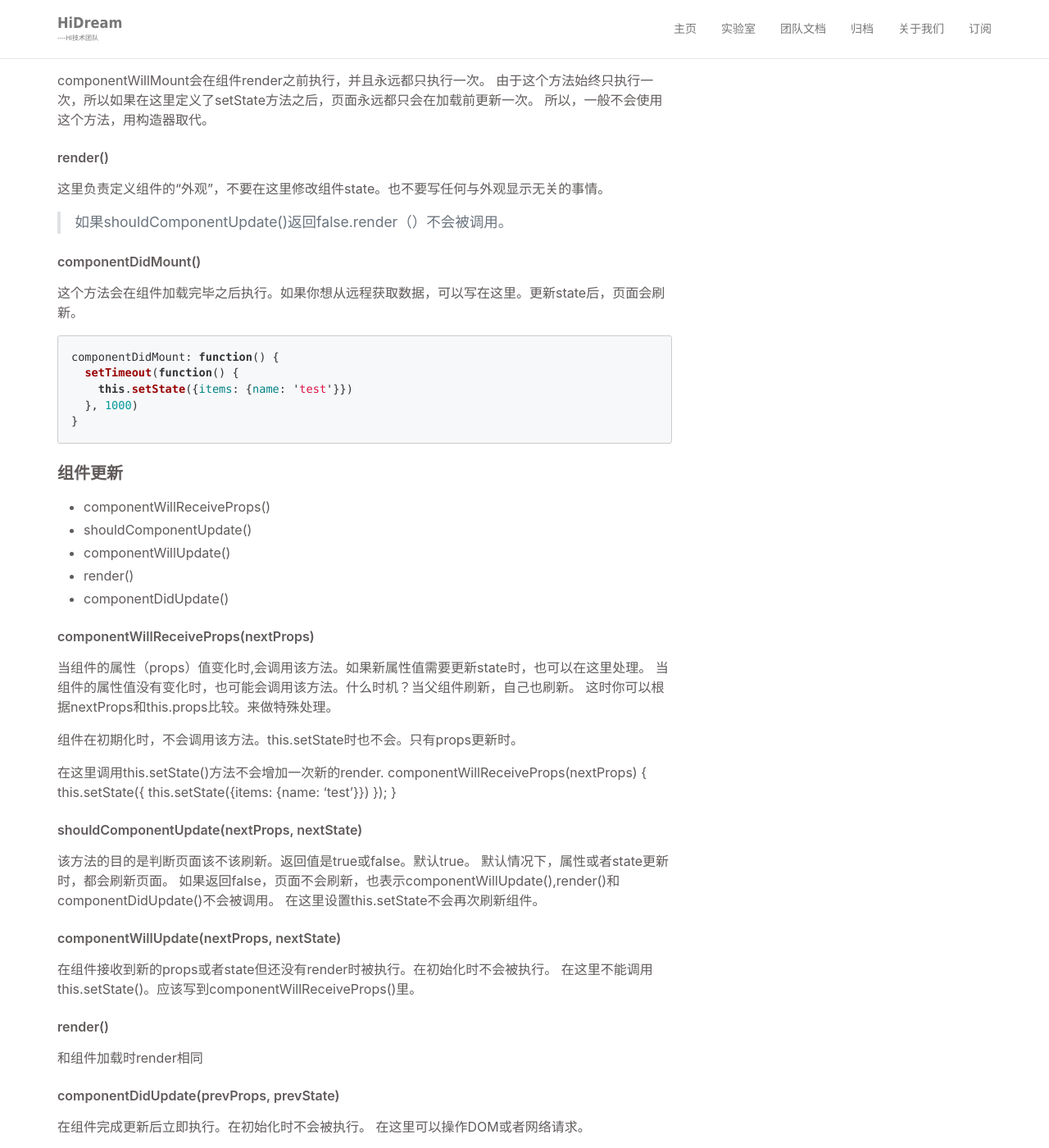
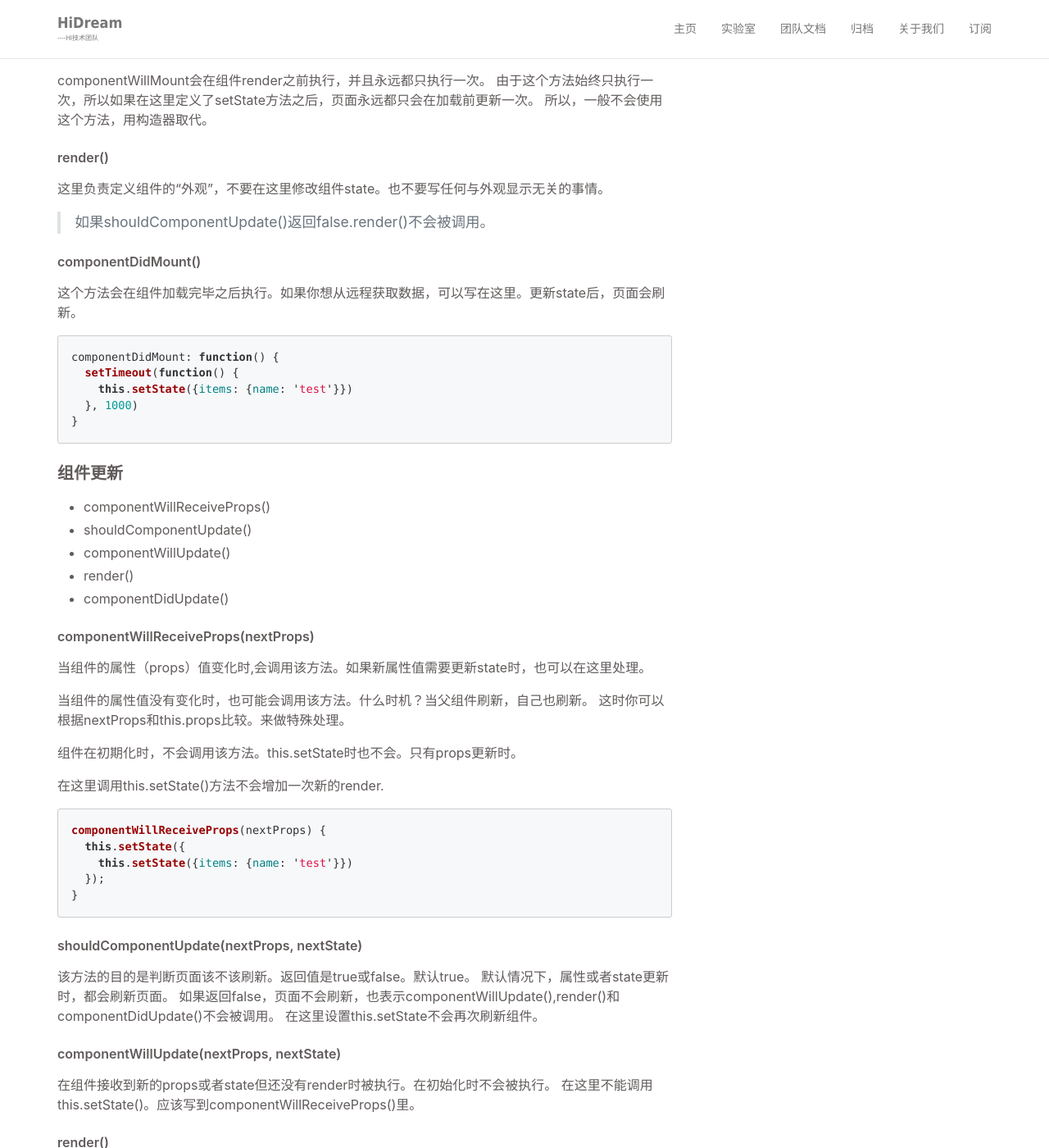
Before and after one commit to DreamHi/DreamHi.github.io, a Jekyll site: the page built from _posts/frontend/2017-04-28-React生命周期.md, in a window 1280 px wide and 1400 px high, scrolled down 1274 px. Shown: the whole window at 82% size. Built offline with Jekyll 4.4.1, drawn with Linux system fonts in a browser that asks for light colours; comment, search, counter and statistics services are not loaded; some of the changed text lies outside the part shown.

Commit message:
修改错别字

````diff
--- a/_posts/frontend/2017-04-28-React生命周期.md
+++ b/_posts/frontend/2017-04-28-React生命周期.md
@@ -44,7 +44,7 @@
 #### render()
 这里负责定义组件的“外观”，不要在这里修改组件state。也不要写任何与外观显示无关的事情。
 
-> 如果shouldComponentUpdate()返回false.render（）不会被调用。
+> 如果shouldComponentUpdate()返回false.render()不会被调用。
 
 #### componentDidMount()
 这个方法会在组件加载完毕之后执行。如果你想从远程获取数据，可以写在这里。更新state后，页面会刷新。
@@ -66,17 +66,21 @@
 
 #### componentWillReceiveProps(nextProps)
 当组件的属性（props）值变化时,会调用该方法。如果新属性值需要更新state时，也可以在这里处理。
+
 当组件的属性值没有变化时，也可能会调用该方法。什么时机？当父组件刷新，自己也刷新。
 这时你可以根据nextProps和this.props比较。来做特殊处理。
 
 组件在初期化时，不会调用该方法。this.setState时也不会。只有props更新时。
 
 在这里调用this.setState()方法不会增加一次新的render.
+
+```js
 componentWillReceiveProps(nextProps) {
   this.setState({
     this.setState({items: {name: 'test'}})
   });
 }
+```
 
 #### shouldComponentUpdate(nextProps, nextState)
 该方法的目的是判断页面该不该刷新。返回值是true或false。默认true。
````
Also changed, not shown: other parts of _posts/frontend/2017-04-28-React生命周期.md (+2 -2 lines).
